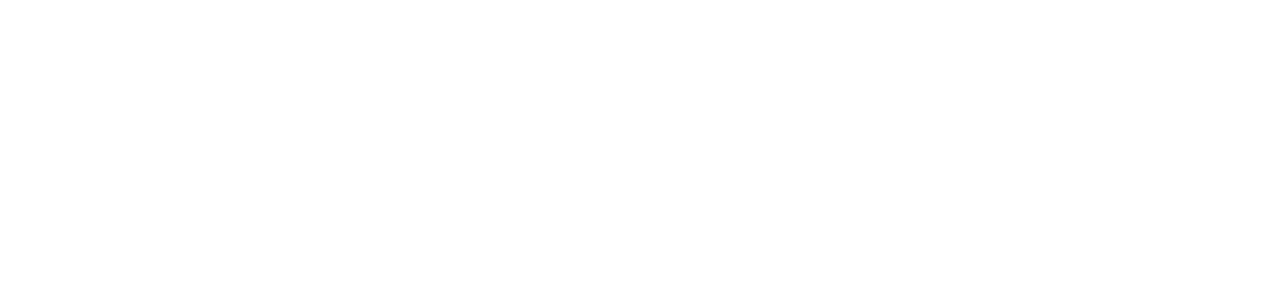
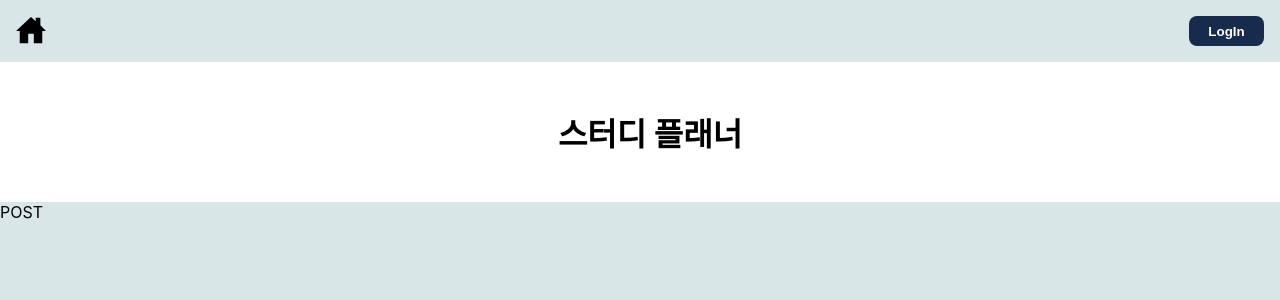
Before and after one commit to Hediar/react-lv4, a React (Create React App) app: page /post in a window 1280 px wide. Before the commit this address had no page. Shown: the top 300 px of the page. Built offline with nearby package versions, Linux system fonts and the light colour scheme.

Commit message:
Main page, Button role에 따라 동작하는 것 다름, styleType에 따라 return값이 다름 -> Button.jsx 참고

```diff
--- a/db.json
+++ b/db.json
@@ -1,25 +1,42 @@
 {
   "study": [
     {
-      "id": 1,
+      "id": "1",
       "title": "Day1",
       "contents": "리액트 공부",
       "writer": "user1",
       "isDone": false
     },
     {
-      "id": 2,
+      "id": "2",
       "title": "Day2",
       "contents": "스프링 공부",
       "writer": "user2",
       "isDone": true
     },
     {
-      "id": 3,
+      "id": "3",
       "title": "Day3",
       "contents": "운동",
       "writer": "user3",
       "isDone": false
     }
+  ],
+  "comments": [
+    {
+      "id": "1",
+      "user-comments": [
+        { "user": "user1", "comment": "오" },
+        { "user": "user2", "comment": "코멘트" }
+      ]
+    },
+    {
+      "id": "2",
+      "user-comments": []
+    },
+    {
+      "id": "3",
+      "user-comments": []
+    }
   ]
 }
--- a/src/App.js
+++ b/src/App.js
@@ -1,10 +1,12 @@
 import { QueryClient, QueryClientProvider } from "react-query";
 import Router from "./shared/Router";
+import GlobalStyle from "./styles/GlobalStyle";
 
 const queryClient = new QueryClient();
 const App = () => {
   return (
     <QueryClientProvider client={queryClient}>
+      <GlobalStyle />
       <Router />
     </QueryClientProvider>
   );
--- a/src/api/studyTodo.js
+++ b/src/api/studyTodo.js
@@ -3,7 +3,7 @@ import axios from "axios";
 // 조회
 const getStudyList = async () => {
   const response = await axios.get(`${process.env.REACT_APP_SERVER_URL}/study`);
-  console.log("res", response);
+  console.log("studyTodo res", response);
   return response.data;
 };
 
--- a/src/components/Button.jsx
+++ b/src/components/Button.jsx
@@ -1,18 +1,53 @@
 import { styled } from "styled-components";
+import React from "react";
+import { useNavigate } from "react-router-dom";
 
-export const Button = styled.button`
+const Button = (props) => {
+  const navigate = useNavigate();
+
+  const buttonHandler = (role) => {
+    if (role === "move") {
+      navigate(`${props.url}`);
+    } else if (role === "filter") {
+      console.log("filter");
+    }
+  };
+
+  if (props.styleType === "icon") {
+    return (
+      <ButtonIconStyle onClick={(event) => buttonHandler(props.role)}>
+        {props.children}
+      </ButtonIconStyle>
+    );
+  }
+
+  return (
+    <ButtonStyle onClick={(event) => buttonHandler(props.role)}>
+      {props.children}
+    </ButtonStyle>
+  );
+};
+
+export default Button;
+
+const ButtonStyle = styled.button`
   border: none;
   cursor: pointer;
   border-radius: 8px;
   font-weight: 600;
   background-color: #172b4d;
-  color: ${(props) => props.color};
+  color: white;
   height: 30px;
   width: 75px;
   margin: 6px;
 
   &:active {
-    background-color: ${(props) =>
-      props.color === "#000000" ? "rgb(102, 58, 168)" : "#234072"};
+    background-color: "#234072";
   }
 `;
+
+const ButtonIconStyle = styled.button`
+  cursor: pointer;
+  border: none;
+  background-color: #d8e6e7;
+`;
--- a/src/components/Card.jsx
+++ b/src/components/Card.jsx
@@ -1,22 +1,20 @@
-import React, { useEffect } from "react";
+import React from "react";
 import { styled } from "styled-components";
 import { MdDeleteForever } from "react-icons/md";
-import { Button } from "./Button";
+import Button from "./Button";
 
 function Card({ study }) {
-  useEffect(() => {
-    console.log("완료?", study);
-  }, []);
+  const { isDone } = study;
   return (
-    <CardBox done={study.isDone}>
+    <CardBox done={`${isDone}`}>
       <CardNav>
         <div>작성자 {study.writer}</div>
-        <MdDeleteForever IoIosClose size="25"></MdDeleteForever>
+        <MdDeleteForever size="25"></MdDeleteForever>
       </CardNav>
       <Cardcontext>{study.title}</Cardcontext>
       <Cardfooter>
         <div>
-          <Button color="#ffffff">{study.isDone ? "완료" : "미완료"}</Button>
+          <Button>{study.isDone ? "완료" : "미완료"}</Button>
         </div>
       </Cardfooter>
     </CardBox>
@@ -26,7 +24,8 @@ function Card({ study }) {
 export default Card;
 
 const CardBox = styled.div`
-  background-color: ${(props) => (props.done ? "#9dc3c1" : "#6E7783")};
+  background-color: ${(props) =>
+    props.done === "true" ? "#9dc3c1" : "#6E7783"};
   width: 18rem;
   border-radius: 4px;
   margin: 1rem;
@@ -56,4 +55,7 @@ const Cardfooter = styled.div`
   font-size: 0.75rem;
   line-height: 1.5;
   justify-content: right;
+  &:hover {
+    cursor: default;
+  }
 `;
--- a/src/components/Footer.jsx
+++ b/src/components/Footer.jsx
@@ -2,7 +2,7 @@ import React from "react";
 import { styled } from "styled-components";
 
 function Footer() {
-  return <FooterArea>Footer</FooterArea>;
+  return <FooterArea></FooterArea>;
 }
 
 export default Footer;
--- a/src/components/Header.jsx
+++ b/src/components/Header.jsx
@@ -1,26 +1,17 @@
 import React from "react";
 import { styled } from "styled-components";
 import { IoHomeSharp } from "react-icons/io5";
-import { useNavigate } from "react-router-dom";
-import { Button } from "./Button";
+import Button from "./Button";
 
 function Header() {
-  const navigate = useNavigate();
-
   return (
     <>
       <HeaderArea>
         <HeaderNav>
-          <IoHomeSharp
-            IoIosClose
-            size="25"
-            onClick={() => {
-              navigate("/");
-            }}
-            style={{ cursor: "pointer" }}
-          />
-          Nav
-          <Button color="#ffffff">LogIn</Button>
+          <Button role="move" url={"/"} styleType={"icon"}>
+            <IoHomeSharp size="30" />
+          </Button>
+          <Button>LogIn</Button>
         </HeaderNav>
         <HeaderMainArea>
           <h1>스터디 플래너</h1>
--- a/src/components/Main.jsx
+++ b/src/components/Main.jsx
@@ -1,17 +1,18 @@
 import React from "react";
 import { styled } from "styled-components";
-import GlobalStyle from "../styles/GlobalStyle";
-import { Button } from "./Button";
+import Button from "./Button";
 import CardList from "./CardList";
+import { BsFillPlusCircleFill } from "react-icons/bs";
 
 function Main() {
   return (
     <>
-      <GlobalStyle />
       <MainArea>
         <CardList />
       </MainArea>
-      <Button color="#ffffff">+</Button>
+      <Button role={"move"} url={"/post"} styleType={"icon"}>
+        <BsFillPlusCircleFill size="30" />
+      </Button>
     </>
   );
 }
--- a/src/pages/Home.jsx
+++ b/src/pages/Home.jsx
@@ -2,16 +2,16 @@ import React from "react";
 import Header from "../components/Header";
 import Footer from "../components/Footer";
 import Main from "../components/Main";
-import { Button } from "../components/Button";
+import Button from "../components/Button";
 
 function Home() {
   return (
     <>
       <Header />
       <div>
-        <Button color="#ffffff">전체</Button>
-        <Button color="#ffffff">진행중</Button>
-        <Button color="#ffffff">완료 목록</Button>
+        <Button>전체</Button>
+        <Button>진행중</Button>
+        <Button>완료 목록</Button>
       </div>
       <Main />
       <Footer />
--- a/src/shared/Router.js
+++ b/src/shared/Router.js
@@ -1,11 +1,15 @@
 import { BrowserRouter, Route, Routes } from "react-router-dom";
 import Home from "../pages/Home";
+import DetailTodo from "../pages/DetailTodo";
+import Post from "../pages/Post";
 
 const Router = () => {
   return (
     <BrowserRouter>
       <Routes>
         <Route path="/" element={<Home />} />
+        <Route path="/post" element={<Post />} />
+        <Route path="/detailstudy/:id" element={<DetailTodo />} />
       </Routes>
     </BrowserRouter>
   );
```
Also changed, not shown: src/hooks/useInput.js (added, +14 -0 lines), src/hooks/customhookButton.js (deleted).
